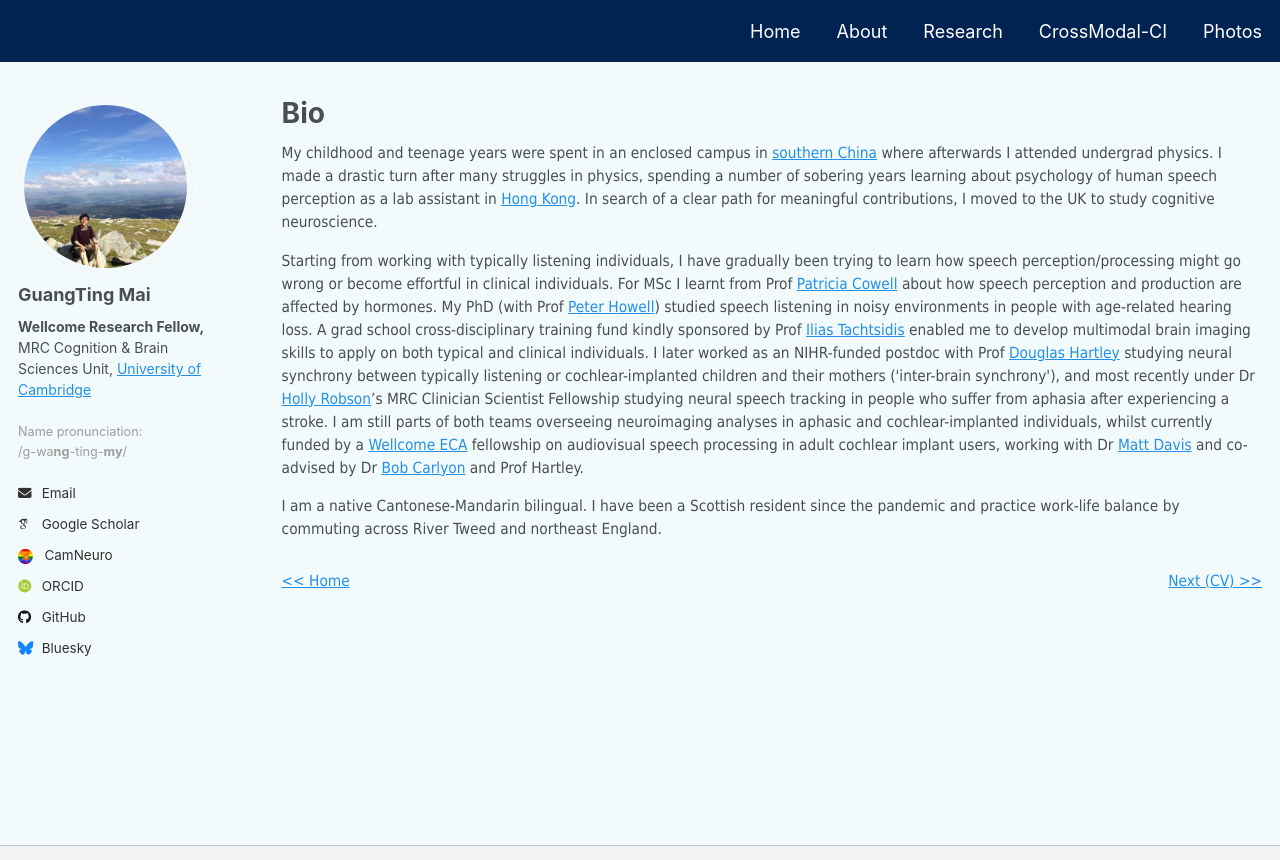
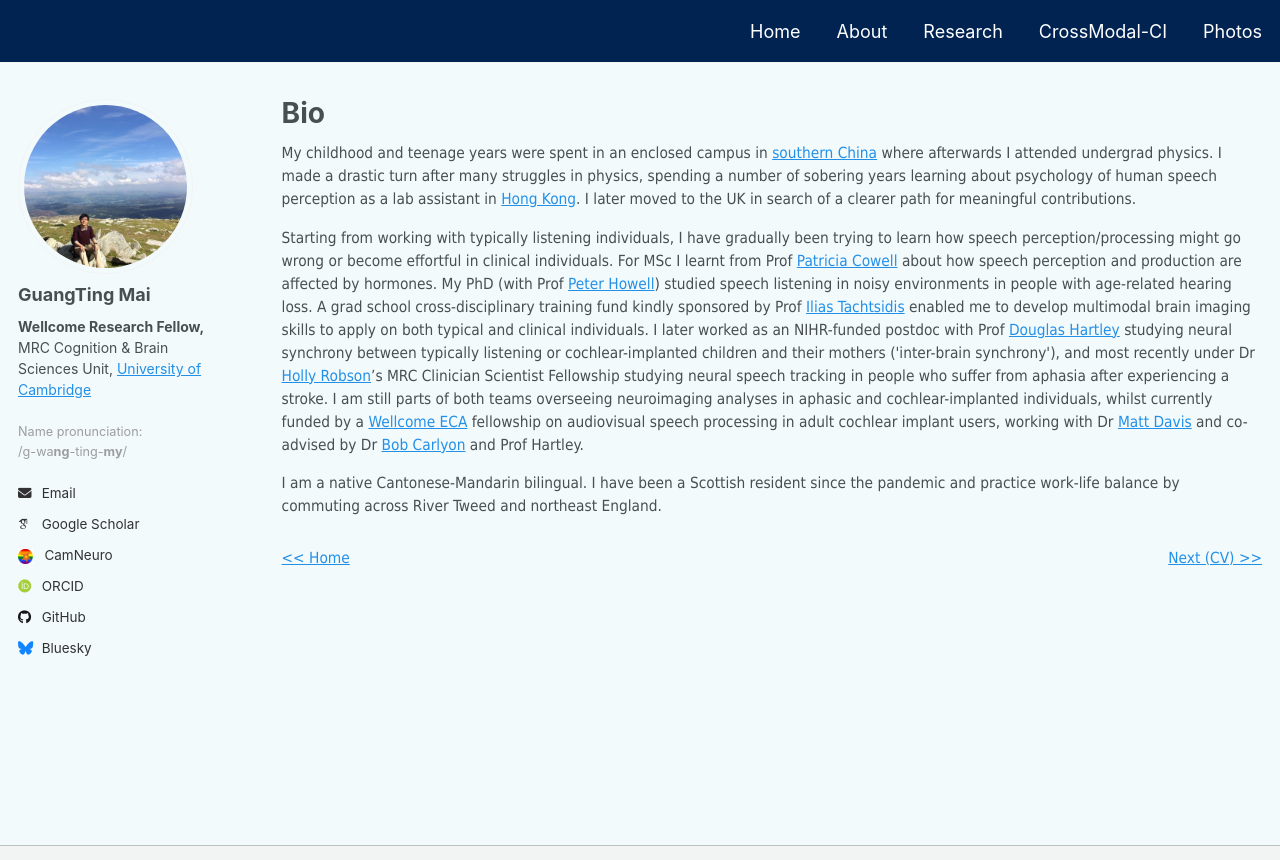
Before and after one commit to guangtingmai/guangtingmai.github.io, a Jekyll site: the page built from _pages/bio.html, in a window 1280 px wide and 1077 px high, cut to the strip 0-860 px from the top of the window. Built offline with Jekyll 4.4.1, drawn with Linux system fonts in a browser that asks for light colours; some web fonts are replaced.

Commit message:
Update bio.html

```diff
--- a/_pages/bio.html
+++ b/_pages/bio.html
@@ -7,8 +7,7 @@ author_profile: true
 <p span style="font-size: 11.5pt;font-family: Tahoma;line-height: 1.5;display: block;margin-bottom: 0.2vh">My childhood and teenage years were spent in an enclosed
   campus in <a href="https://en.wikipedia.org/wiki/Sun_Yat-sen_University">southern China</a> where afterwards I attended undergrad physics. I made a
   drastic turn after many struggles in physics, spending a number of sobering years learning about psychology of human speech perception as a lab assistant in
-  <a href="https://www.ee.cuhk.edu.hk/~lel/research/index.html">Hong Kong</a>. In search of a clear path for meaningful contributions, I moved to the UK to
-  study cognitive neuroscience.</span>
+  <a href="https://www.ee.cuhk.edu.hk/~lel/research/index.html">Hong Kong</a>. I later moved to the UK in search of a clearer path for meaningful contributions.</span>
 <p span style="font-size: 11.5pt;font-family: Tahoma;line-height: 1.5;display: block;margin-bottom: 0.2vh">Starting from working with typically listening individuals,
   I have gradually been trying to learn how speech perception/processing might go wrong or become effortful in clinical individuals. For MSc I learnt from Prof
   <a href="https://sheffield.ac.uk/ahpnm/people/human-communication-sciences/patricia-e-cowell">Patricia Cowell</a> about how speech perception and production are
```
